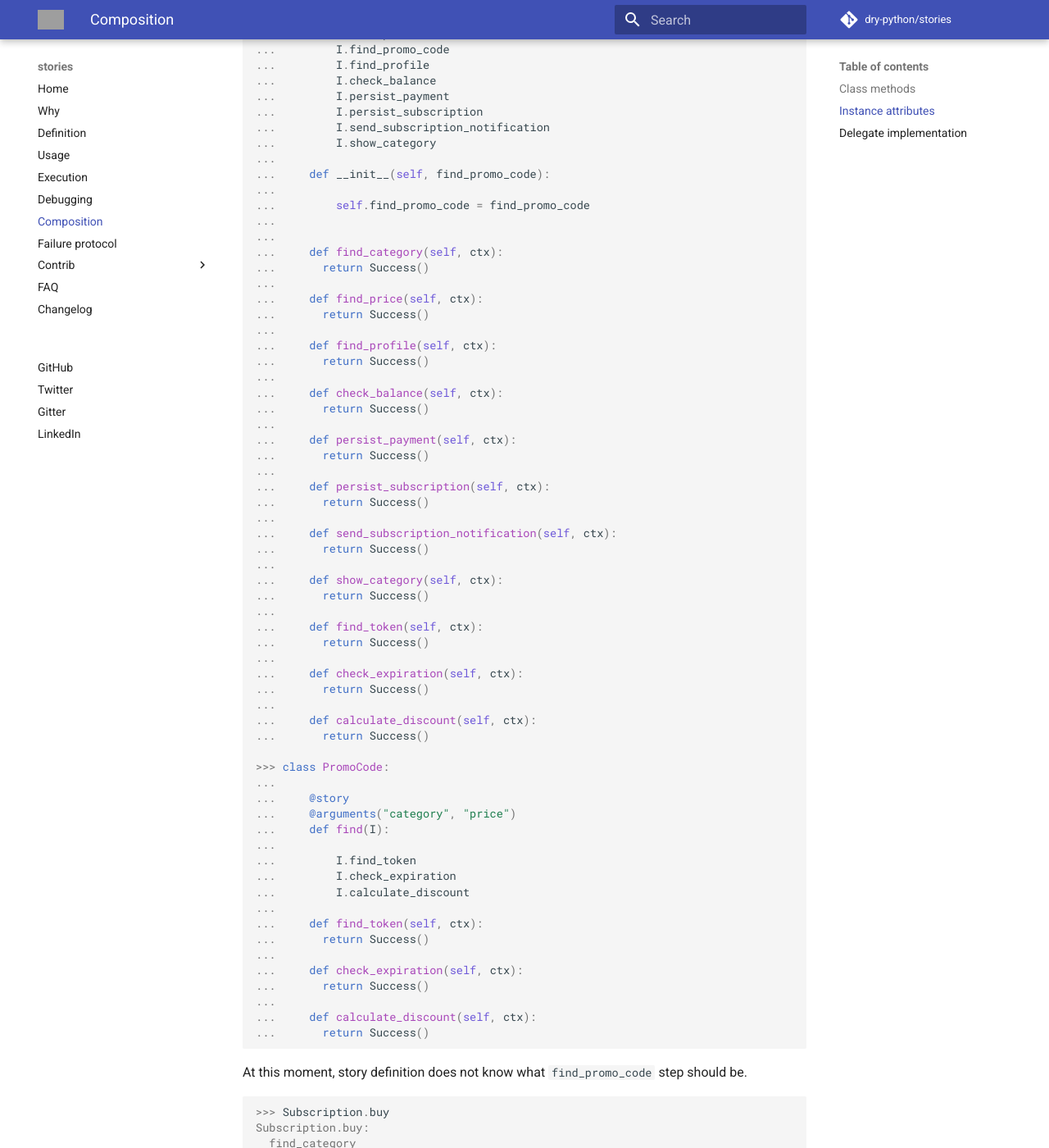
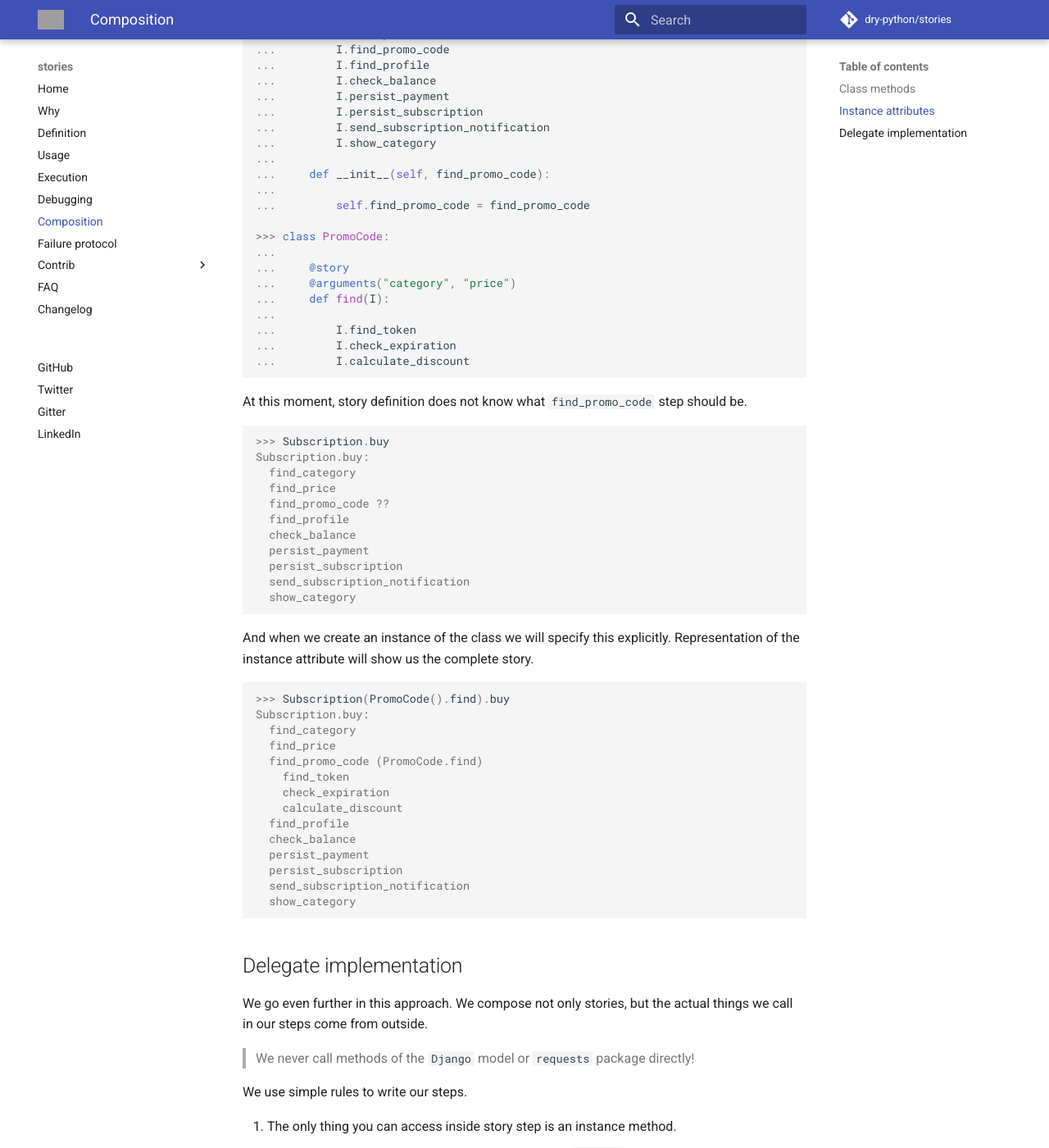
Before and after one commit to proofit404/stories, an MkDocs documentation site: the page built from docs/composition.md, in a window 1280 px wide and 1400 px high, scrolled down 1747 px. Shown: the whole window at 82% size. Built offline with MkDocs 1.6.1 and Material for MkDocs 9.7.7, drawn with Linux system fonts in a browser that asks for light colours; comment, search, counter and statistics services are not loaded; grey boxes are pictures that could not be loaded.

Commit message:
Revert incompatible changes.

````diff
--- a/docs/composition.md
+++ b/docs/composition.md
@@ -100,40 +100,6 @@ from, constructor or not.
 ...     def __init__(self, find_promo_code):
 ...
 ...         self.find_promo_code = find_promo_code
-...
-...
-...     def find_category(self, ctx):
-...       return Success()
-...
-...     def find_price(self, ctx):
-...       return Success()
-...
-...     def find_profile(self, ctx):
-...       return Success()
-...
-...     def check_balance(self, ctx):
-...       return Success()
-...
-...     def persist_payment(self, ctx):
-...       return Success()
-...
-...     def persist_subscription(self, ctx):
-...       return Success()
-...
-...     def send_subscription_notification(self, ctx):
-...       return Success()
-...
-...     def show_category(self, ctx):
-...       return Success()
-...
-...     def find_token(self, ctx):
-...       return Success()
-...
-...     def check_expiration(self, ctx):
-...       return Success()
-...
-...     def calculate_discount(self, ctx):
-...       return Success()
 
 >>> class PromoCode:
 ...
@@ -144,15 +110,6 @@ from, constructor or not.
 ...         I.find_token
 ...         I.check_expiration
 ...         I.calculate_discount
-...
-...     def find_token(self, ctx):
-...       return Success()
-...
-...     def check_expiration(self, ctx):
-...       return Success()
-...
-...     def calculate_discount(self, ctx):
-...       return Success()
 
 ```
 
````
Also changed, not shown: 1 other file.
